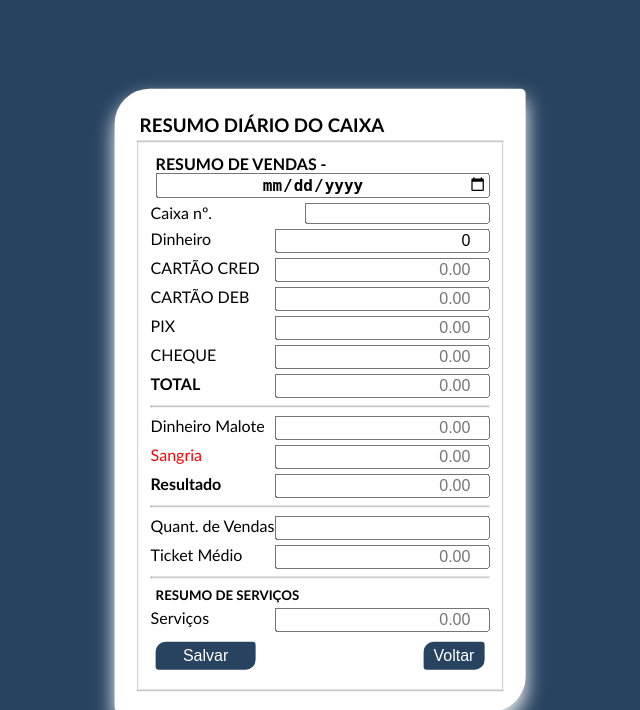
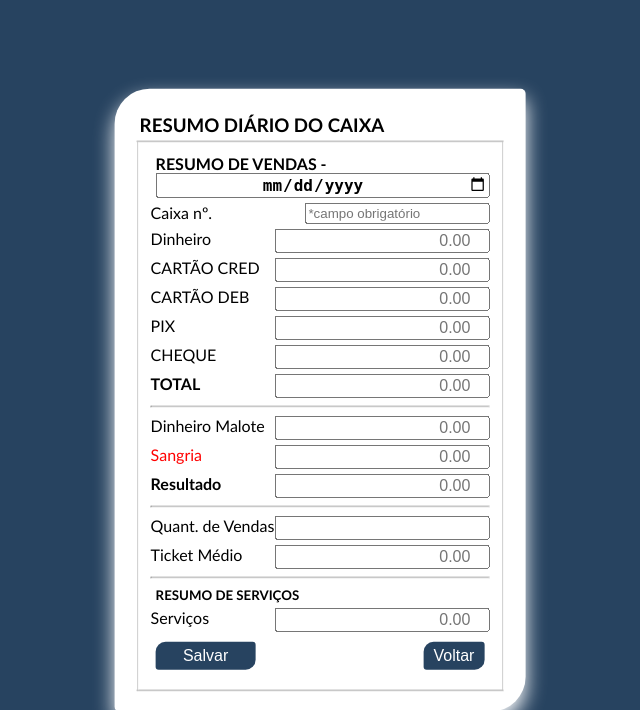
Before and after one commit to kaduoliveira/resumo_caixa, a Flask app: page /novo in a window 1280 px wide. Shown: the top 710 px of the page, without its empty margins (320-960 px from the left). Run offline with Flask 3, Linux system fonts and the light colour scheme.

Commit message:
formulario ok

```diff
--- a/app.py
+++ b/app.py
@@ -41,8 +41,7 @@ def index():
 
 @app.route('/novo')
 def novo():
-    valor = 0
-    return render_template('novo.html', valor_padrao=valor)
+    return render_template('novo.html')
 
 @app.route('/criar', methods=['POST',])
 def criar():
--- a/templates/novo.html
+++ b/templates/novo.html
@@ -132,11 +132,11 @@
             <h4>RESUMO DE VENDAS  -   <input type="date" name="data" id="data" tabindex="1"></h4>
             <div>
                 <label for="caixa1">Caixa nº.</label>
-                <input type="text" id="caixa1" name="caixa1" required >
+                <input type="text" id="caixa1" name="caixa1" placeholder="*campo obrigatório" required >
             </div>
             <div>
                 <label for="dinheiro1">Dinheiro</label>
-                <input type="number" step="0.01" min="0" class="form-control" placeholder="0.00" value="{{ valor_padrao }}" name="dinheiro1" id="dinheiro1" oninput="atualizarTotal()">
+                <input type="number" step="0.01" min="0" class="form-control" placeholder="0.00"  name="dinheiro1" id="dinheiro1" oninput="atualizarTotal()">
             </div>
             <div>
                 <label for="cartao_cred1">CARTÃO CRED</label>
```
